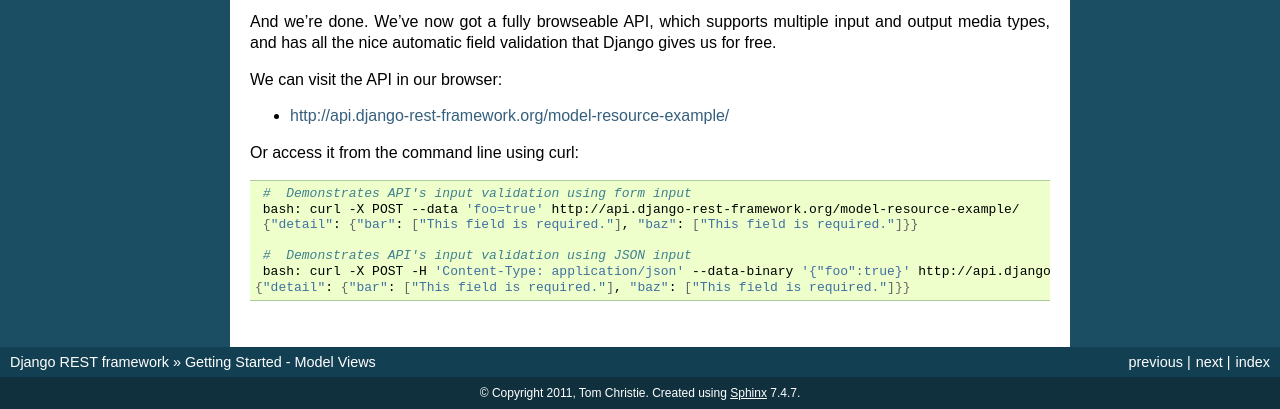
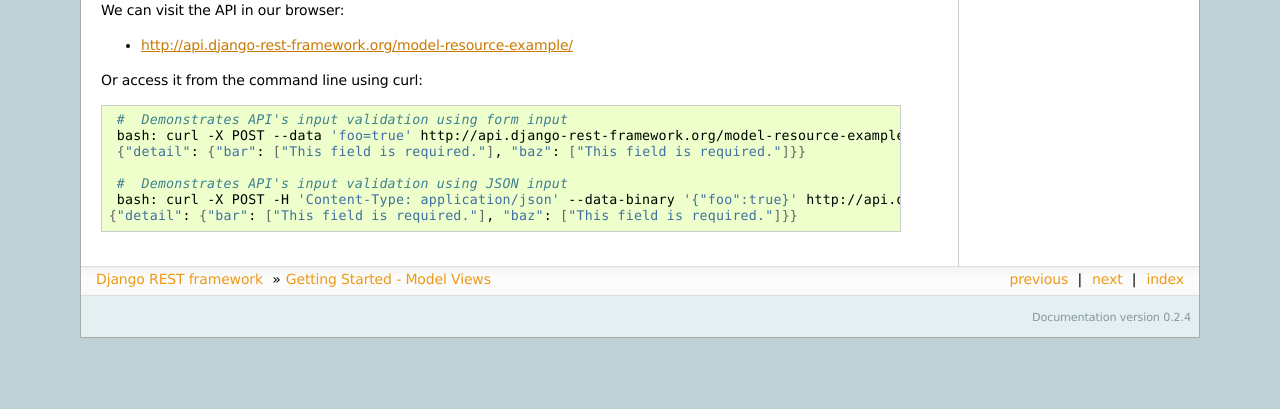
Before and after one commit to Tigercoder0218/Tiger, a Sphinx documentation site: the page built from docs/examples/modelviews.rst, in a window 1280 px wide, cut to the strip 939-1348 px from the top of the page. Built offline with Sphinx 7.4.7, drawn with Linux system fonts in a browser that asks for light colours; after the commit the page ends 1277 px from its top, so only the background shows below that.

Commit message:
see previous commit message.

```diff
--- a/docs/conf.py
+++ b/docs/conf.py
@@ -55,9 +55,13 @@ copyright = u'2011, Tom Christie'
 # built documents.
 #
 # The short X.Y version.
-version = '0.1'
+
+import djangorestframework
+
+version = djangorestframework.__version__
+
 # The full version, including alpha/beta/rc tags.
-release = '0.1'
+release = version
 
 autodoc_member_order='bysource'
 
@@ -100,7 +104,7 @@ pygments_style = 'sphinx'
 
 # The theme to use for HTML and HTML Help pages.  See the documentation for
 # a list of builtin themes.
-html_theme = 'default'
+html_theme = 'sphinxdoc'
 
 # Theme options are theme-specific and customize the look and feel of a theme
 # further.  For a list of options available for each theme, see the
--- a/docs/index.rst
+++ b/docs/index.rst
@@ -44,7 +44,6 @@ Requirements
 
 Installation
 ------------
-
 
 You can install Django REST framework using ``pip`` or ``easy_install``::
 
--- a/docs/templates/layout.html
+++ b/docs/templates/layout.html
@@ -23,4 +23,5 @@
   })();
 
 </script>
-{% endblock %}
+{% endblock %}{% block footer %}
+<div class="footer"> <p> Documentation version {{ version }} {% endblock %}</p></div>
```
Also changed, not shown: 1 other file.
